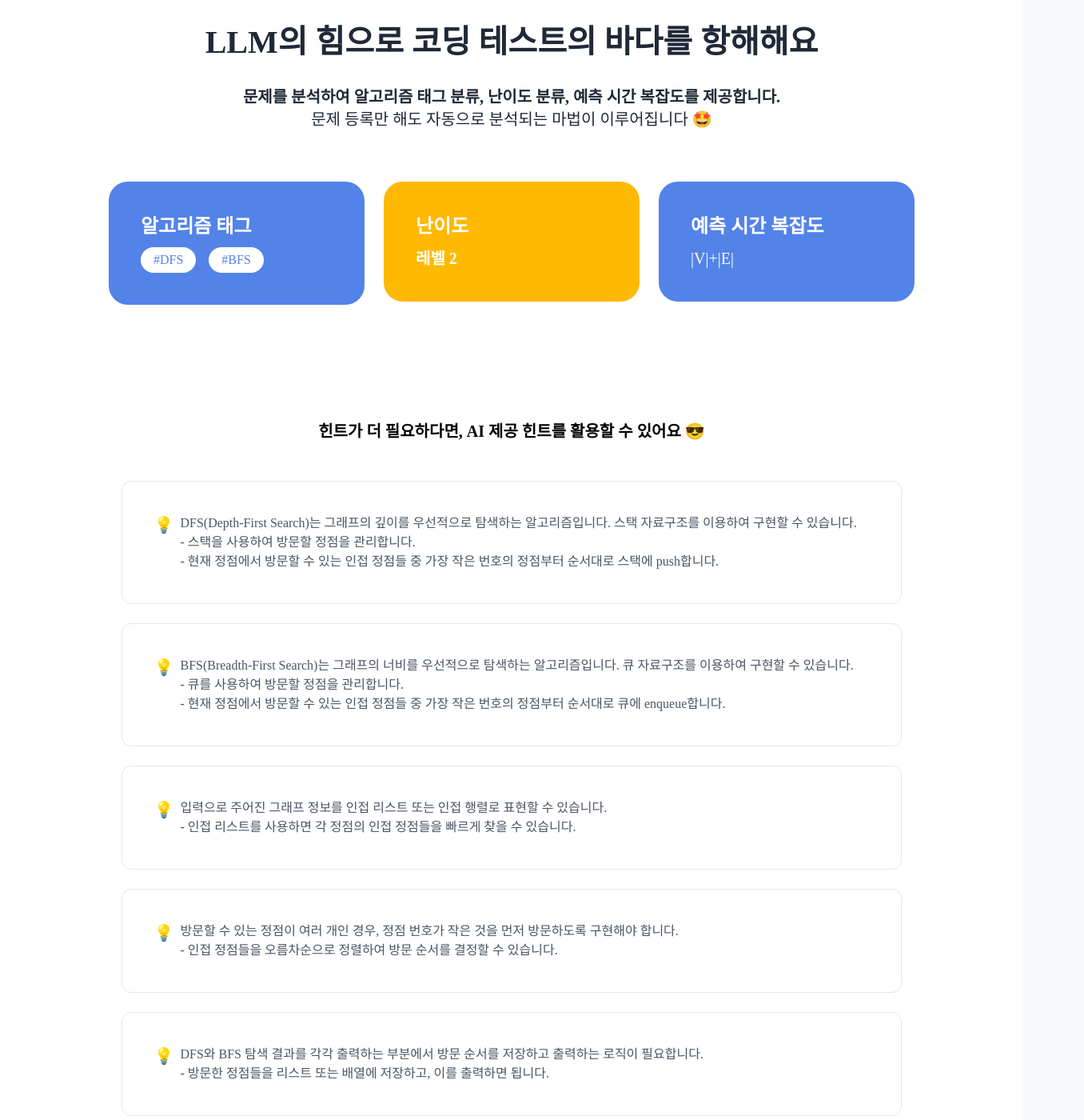
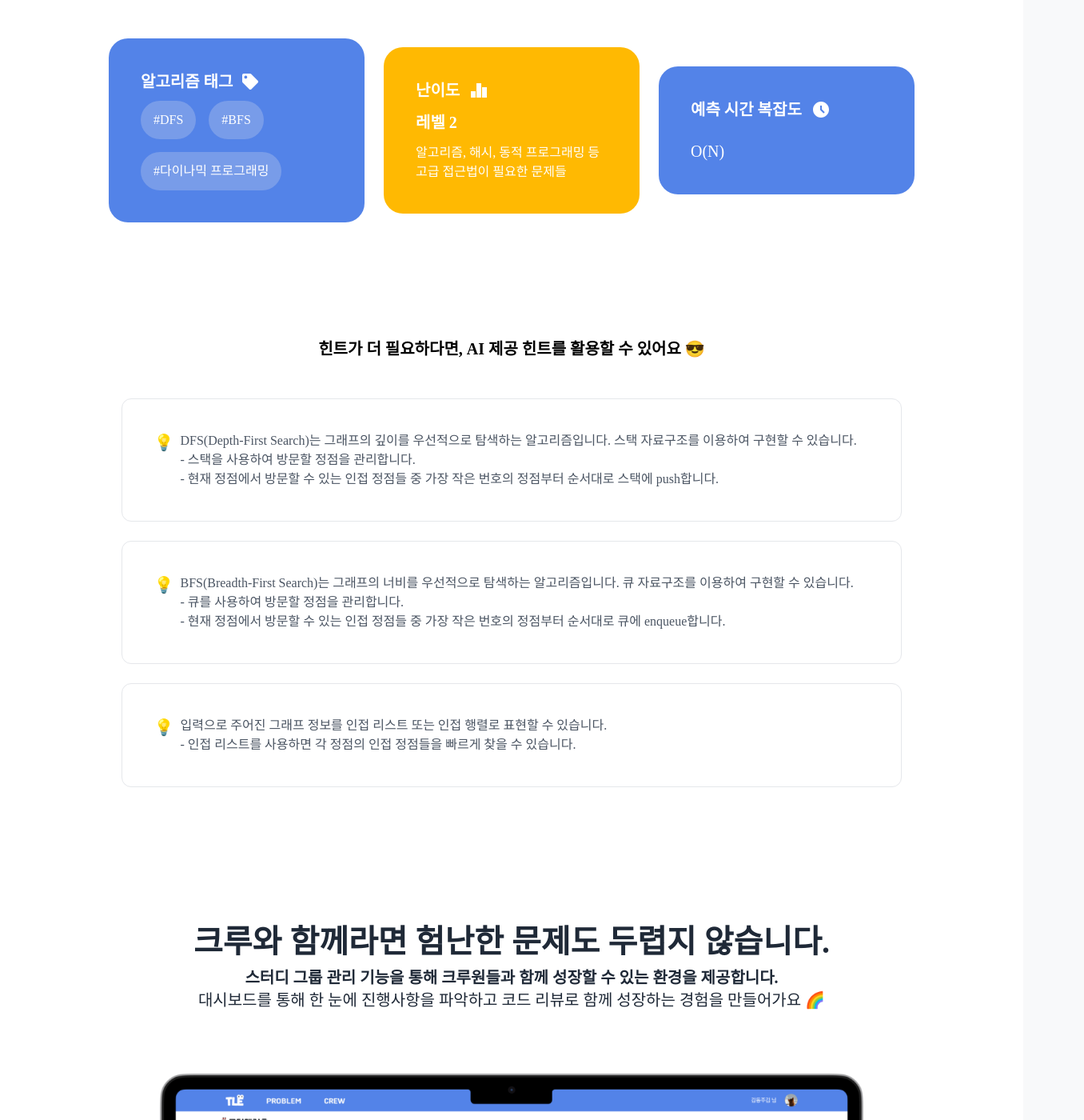
Before and after one commit to tle-ko/fe-web-react, a React (Create React App) app: page / in a window 1280 px wide. Shown: the part 940-2340 px from the top of the page at 80% size, 1356 px wide, since content can reach past the window. Built offline with nearby package versions, Linux system fonts and the light colour scheme; a web font is replaced by a local one.

Commit message:
💄 style: 세부 디자인 수정

```diff
--- a/src/pages/mainPage/Main.jsx
+++ b/src/pages/mainPage/Main.jsx
@@ -5,42 +5,68 @@ import logoWhite from '../../assets/images/logo-white.svg';
 import CrewScreen from '../../assets/mainPage/crewScreen.png';
 import PortfolioScreen from '../../assets/mainPage/portfolioScreen.png';
 
+import { FaChevronLeft, FaTag } from 'react-icons/fa';
+import { RiBarChart2Fill } from 'react-icons/ri';
+import { MdAccessTimeFilled } from 'react-icons/md';
+
 export default function Main() {
   return (
-    <div className="w-screen absolute font-['Pretendard'] top-0 left-0">
-      <div className="w-screen h-[40rem] inline-flex flex-row gap-3 items-end bg-color-blue-main">
-        <h1 className="ml-[7.5rem] mb-[17.125rem] text-gray-50 text-4xl font-extrabold">알고리즘 문제 해결 도우미<br/>TLE와 함께 최적의 해결책을 찾아가요!</h1>
-        <img className="w-[68.5rem]" src={CodeAndBoat} alt='CodeAndBoat'/>
+    <div className="w-full absolute font-['Pretendard'] top-0 left-0">
+      <div className="w-full h-[40rem] inline-flex flex-row gap-3 items-end bg-color-blue-main">
+        <h1 className="ml-[7.5rem] mb-[17.125rem] text-gray-50 text-4xl font-extrabold whitespace-nowrap">알고리즘 문제 해결 도우미<br/>TLE와 함께 최적의 해결책을 찾아가요!</h1>
+        <img className="w-1/2" src={CodeAndBoat} alt='CodeAndBoat'/>
       </div>
 
-      <div className="inline-flex w-screen flex-col bg-white h-128 top-144 left-0">
+      <div className="inline-flex w-full flex-col bg-white h-128 top-144 left-0">
         <div className="inline-flex flex-col text-center mt-36">
         <div className="inline-flex flex-col text-center">
           <h2 className="text-center text-gray-800 text-[40px] font-extrabold">LLM의 힘으로 코딩 테스트의 바다를 항해해요</h2>
           <div className="mt-6 text-center text-gray-800">
-          <p className="text-center text-xl font-bold">문제를 분석하여 알고리즘 태그 분류, 난이도 분류, 예측 시간 복잡도를 제공합니다.<br/></p>
+          <p className="text-center text-xl font-bold">문제를 분석하여 알고리즘 태그 분류, 난이도 분류, 예측 시간 복잡도를 제공해요<br/></p>
           <p className="text-center text-xl font-medium">문제 등록만 해도 자동으로 분석되는 마법이 이루어집니다 🤩</p>
           </div>
         </div>
-        <div className="mt-16 justify-center items-start gap-6 flex">
-            <div className="w-1/4 h-auto p-10 bg-color-blue-main rounded-3xl inline-flex flex-col justify-start items-start gap-2.5">
-              <p className="text-white text-2xl font-bold">알고리즘 태그</p>
-              <div className="justify-start items-start gap-4 inline-flex flex-row">
-                <div className="px-4 py-1 bg-white rounded-[60px] justify-center items-center">
-                <p className="text-color-blue-main">#DFS</p>
-                </div>
-                <div className="px-4 py-1 bg-white rounded-[60px] justify-center items-center">
-                <p className="text-color-blue-main">#BFS</p>
-                </div>
+        <div className="mt-16 justify-center items-center gap-6 flex">
+            <div className="w-1/4 p-10 bg-color-blue-main rounded-3xl inline-flex flex-col justify-start items-start gap-2.5">
+              <div className="inline-flex items-center gap-3">
+              <p className="text-white text-xl font-extrabold">알고리즘 태그</p>
+              <FaTag size="1.25rem" color="white" />
+              </div>
+              <div className="inline-flex justify-start items-start gap-4 flex-wrap">
+              <div className="min-w-16 inline-flex items-center justify-center px-4 py-3 bg-gray-200/25 rounded-full">
+                <p className="text-white whitespace-nowrap">#DFS</p>
+              </div>
+              <div className="min-w-16 inline-flex items-center justify-center px-4 py-3 bg-gray-200/25 rounded-full">
+                <p className="text-white whitespace-nowrap">#BFS</p>
+              </div>
+              <div className="min-w-16 inline-flex items-center justify-center px-4 py-3 bg-gray-200/25 rounded-full">
+                <p className="text-white whitespace-nowrap">#다이나믹 프로그래밍</p>
               </div>
             </div>
-            <div className="w-1/4 h-auto p-10 bg-color-level2-yellow rounded-3xl flex-col justify-start items-start gap-2.5 inline-flex">
-              <p className="text-white text-2xl font-extrabold">난이도</p>
-              <p className="text-white text-xl font-bold">레벨 2</p>
             </div>
-            <div className="w-1/4 h-auto p-10 bg-color-blue-main rounded-3xl flex-col justify-start items-start gap-2.5 inline-flex">
-              <p className="text-white text-2xl font-extrabold">예측 시간 복잡도</p>
-              <p className="text-white text-xl">|V|+|E|</p>
+
+        <div className="w-1/4 p-10 flex flex-col justify-start items-start gap-3 rounded-3xl bg-color-level2-yellow">
+          {/* 난이도 데이터 */}
+          <div className="inline-flex items-center gap-3">
+            <p className="text-white text-xl font-extrabold">난이도</p>
+            <RiBarChart2Fill size="1.5rem" color="white" />
+          </div>
+          {/* 레벨 데이터 */}
+          <div className="flex flex-col items-start gap-3">
+            <p className="text-white text-xl font-bold">레벨 2</p>
+            <p className="text-left text-white font-medium">알고리즘, 해시, 동적 프로그래밍 등 고급 접근법이 필요한 문제들</p>
+            {/* 난이도 설명 */}
+          </div>
+        </div>
+
+            <div className="w-1/4 p-10 flex flex-col justify-start items-start gap-6 rounded-3xl bg-color-blue-main">
+              <div className="inline-flex items-center gap-3">
+              <p className="text-white text-xl font-extrabold whitespace-nowrap">예측 시간 복잡도</p>
+              <MdAccessTimeFilled size="1.5rem" color="white" />
+              </div>
+              <div className="text-white text-xl">
+                <p>O(N)</p>
+              </div>
             </div>
         </div>
         </div>
@@ -71,27 +97,13 @@ export default function Main() {
                 <br/>- 인접 리스트를 사용하면 각 정점의 인접 정점들을 빠르게 찾을 수 있습니다.
                 </p>
             </div>
-            <div className="mb-6 p-10 bg-white rounded-xl border border-gray-200 justify-between items-start inline-flex">
-                <p className="text-gray-600 text-xl mr-2">💡</p>
-                <p className="w-[862px] text-gray-600">
-                방문할 수 있는 정점이 여러 개인 경우, 정점 번호가 작은 것을 먼저 방문하도록 구현해야 합니다.
-                <br/>- 인접 정점들을 오름차순으로 정렬하여 방문 순서를 결정할 수 있습니다.
-                </p>
-            </div>
-            <div className="mb-6 p-10 bg-white rounded-xl border border-gray-200 justify-between items-start inline-flex">
-                <p className="text-gray-600 text-xl mr-2">💡</p>
-                <p className="w-[862px] text-gray-600">
-                DFS와 BFS 탐색 결과를 각각 출력하는 부분에서 방문 순서를 저장하고 출력하는 로직이 필요합니다.
-                <br/>- 방문한 정점들을 리스트 또는 배열에 저장하고, 이를 출력하면 됩니다.
-                </p>
-            </div>
           </div>
         </div>
       </div>
 
-      <div className="w-screen inline-flex bg-white h-fit left-0 flex-col">
+      <div className="w-full inline-flex bg-white h-fit left-0 flex-col">
         <div className="inline-flex flex-col items-center mt-[140px]">
-        <h2 className="text-center text-gray-800 text-[40px] font-extrabold">크루와 함께라면 험난한 문제도 두렵지 않습니다.</h2>
+        <h2 className="text-center text-gray-800 text-[40px] font-extrabold whitespace-nowrap">크루와 함께라면 험난한 문제도 두렵지 않습니다.</h2>
           <div className="text-center text-gray-800">
             <p className="text-xl font-bold">스터디 그룹 관리 기능을 통해 크루원들과 함께 성장할 수 있는 환경을 제공합니다.<br/></p>
             <p className="text-xl font-medium">대시보드를 통해 한 눈에 진행사항을 파악하고 코드 리뷰로 함께 성장하는 경험을 만들어가요 🌈</p></div>
@@ -99,20 +111,20 @@ export default function Main() {
         </div>
       </div>
 
-      <div className="inline-flex bg-white h-fit left-0 flex-col">
+      <div className="w-full inline-flex bg-white h-fit left-0 flex-col">
         <div className="items-center inline-flex ml-36 mt-[140px] justify-between">
-          <div className="flex-col">
-          <h2 className="text-left text-gray-800 text-[40px] font-extrabold">나의 성장 기록, TLE가 함께합니다</h2>
+          <div className="flex-col mrç-8">
+          <h2 className="text-left text-gray-800 text-[40px] font-extrabold whitespace-nowrap">나의 성장 기록, TLE가 함께합니다</h2>
           <div className="text-gray-800">
-            <p className="text-xl font-bold">문제 해결 여정이 분석되면, 나만의 포트폴리오로 성장을 증명할 수 있어요 🏃‍♂️<br/></p>
-            <p className="text-xl font-medium">TLE는 개인의 문제 풀이 분석 정보를 제공하여 포트폴리오 제작을 돕습니다.</p>
+            <p className="text-xl font-bold whitespace-nowrap">문제 해결 여정이 분석되면, 나만의 포트폴리오로 성장을 증명할 수 있어요 🏃‍♂️<br/></p>
+            <p className="text-xl font-medium whitespace-nowrap">TLE는 개인의 문제 풀이 분석 정보를 제공하여 포트폴리오 제작을 돕습니다.</p>
           </div>
           </div>
         <img className="w-1/2" src={PortfolioScreen} alt="PortfolioScreen"/>
         </div>
       </div>
 
-      <div className="inline-flex w-screen bg-color-blue-main h-fit left-0 flex-col">
+      <div className="inline-flex w-full bg-color-blue-main h-fit left-0 flex-col">
         <div className="mt-[8.75rem]">
         <h2 className="text-center text-white text-[2rem] font-extrabold">지금 바로 TLE의 선원이 되어, 알고리즘 문제 해결 모험을 시작하세요!</h2>
         <div className="mt-6 text-center">
@@ -120,11 +132,11 @@ export default function Main() {
             <p className="text-xl font-bold">코딩 테스트 준비는 더 이상 혼자가 아닙니다.<br/></p>
             <p className="text-xl font-medium">TLE와 함께라면 해결책을 찾아가는 여정이 더욱 즐거워져요 ☺️</p>
           </div>
-            <div className="px-16 py-6 rounded-full justify-center items-center inline-flex text-xl font-extrabold bg-white text-color-blue-main cursor-pointer
-              hover:bg-color-blue-main transition duration-300 ease-in-out hover:text-white hover:border border-white"
-              onClick={() => console.log('회원가입 창으로 이동')}>
+            <Link className="px-16 py-6 rounded-full justify-center items-center inline-flex text-xl font-extrabold bg-white text-color-blue-main cursor-pointer
+             transition duration-300 ease-in-out hover:bg-white/25 hover:text-white"
+              to="/crew">
             TLE와 함께 도전하기 🔥
-            </div>
+            </Link>
         </div>
         </div>
 
```
